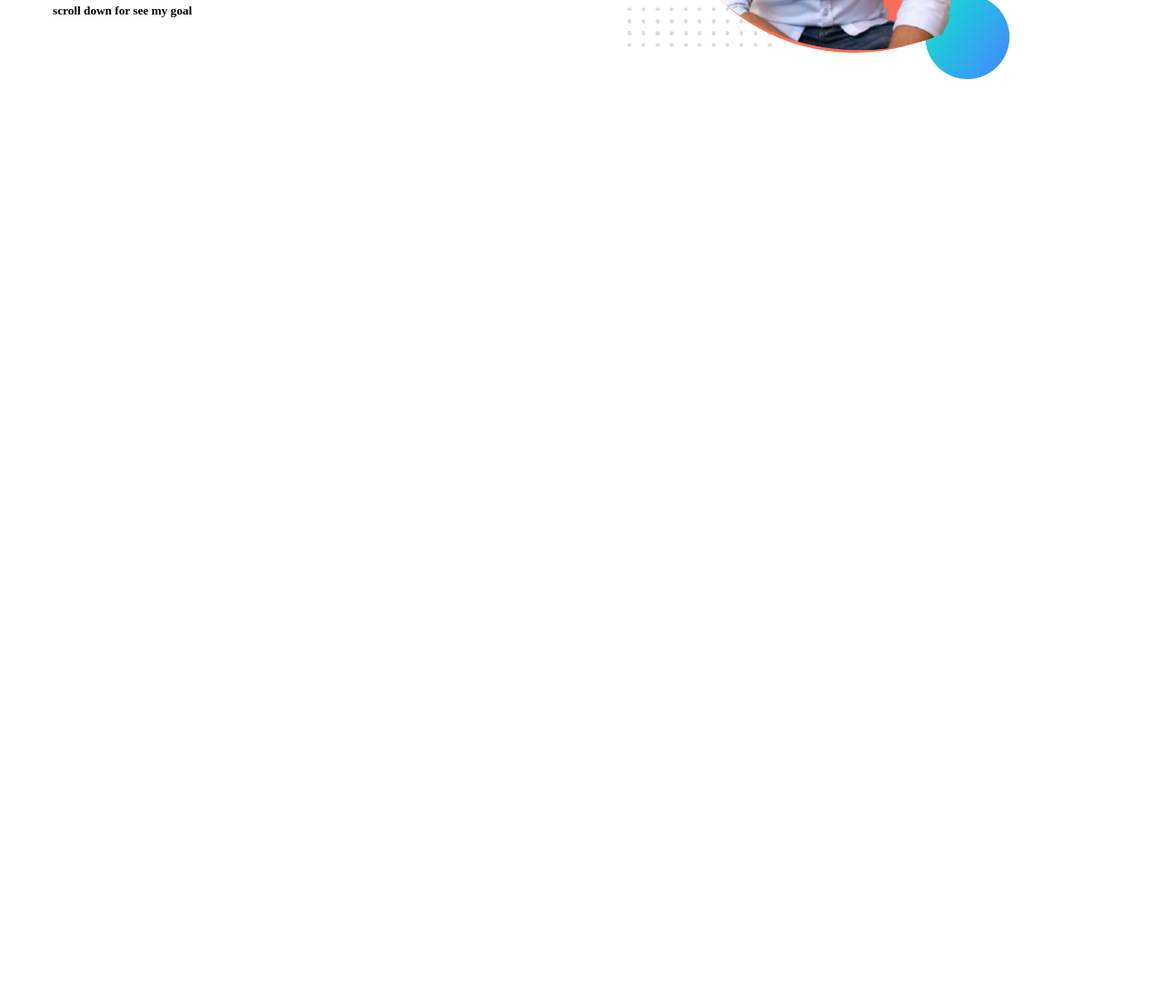
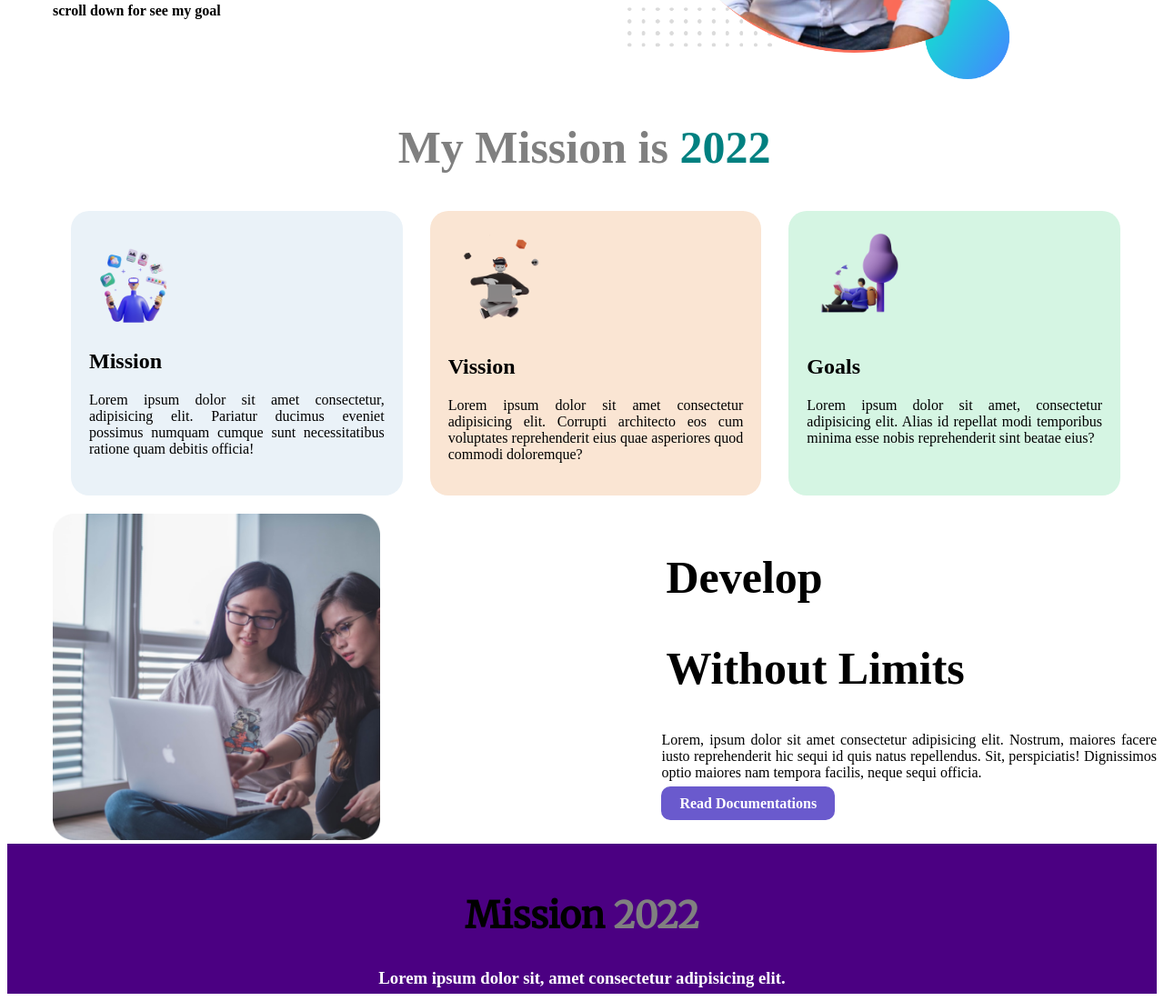
Before and after one commit to hira480/assignment-1, a plain HTML site: page index.html in a window 1280 px wide. Shown: the part 383-1484 px from the top of the page at 91% size. Before the commit the page ends 800 px from the top, so only its background shows below. Drawn offline with Linux system fonts and the light colour scheme; a web font is replaced by a local one.

Commit message:
second part

```diff
--- a/index.html
+++ b/index.html
@@ -15,8 +15,11 @@
 <body>
     <section class="part-1">
         <div class="half-width">
-            <h1>Stay Focused on</h1>
-            <h1 class="color-1">Mission 2022</h1>
+            <div class="special-font left-border">
+                <h1>Stay Focused on</h1>
+                <h1 class="color-1">Mission 2022</h1>
+            </div>
+
             <p>2022 will be a challenging year for me. I want to do something for change my life. I will be focused on
                 my
                 work
@@ -24,13 +27,57 @@
                 success. So
                 there is no other options except Hardwork.</p>
             <a class="link-button" target="_blank" href="https://web.facebook.com/mannan.hira.182/">CLICK HERE</a>
-            <h5>scroll down for see my goal</h5>
+            <h4>scroll down for see my goal</h4>
         </div>
         <div class="half-width top-button">
             <img src="images/person/hira.png" alt="">
         </div>
     </section>
+    <section>
+        <h1 class="mission"><span class="color-2">My Mission is</span> <span class="color-1">2022</span></h1>
+        <div class="part-1 illustrator-mom">
+            <div class="illustrator card-1">
+                <img src="images/illustrators/illustrator-1.png" alt="">
+                <h2>Mission</h2>
+                <p>Lorem ipsum dolor sit amet consectetur, adipisicing elit. Pariatur ducimus eveniet possimus numquam
+                    cumque sunt necessitatibus ratione quam debitis officia!</p>
+            </div>
+            <div class="illustrator card-2">
+                <img src="images/illustrators/illustrator-2.png" alt="">
+                <h2>Vission</h2>
+                <p>Lorem ipsum dolor sit amet consectetur adipisicing elit. Corrupti architecto eos cum voluptates
+                    reprehenderit eius quae asperiores quod commodi doloremque?</p>
+            </div>
+            <div class="illustrator card-3">
+                <img src="images/illustrators/illustrator-3.png" alt="">
+                <h2>Goals</h2>
+                <p>Lorem ipsum dolor sit amet, consectetur adipisicing elit. Alias id repellat modi temporibus minima
+                    esse nobis reprehenderit sint beatae eius?</p>
+            </div>
+        </div>
 
+    </section>
+    <section class="part-1">
+        <div id="coding">
+            <img class="half-width" src="images/pictures/coding.png" alt="">
+        </div>
+        <div class="developer">
+            <h1>Develop</h1>
+            <h1>Without Limits</h1>
+            <p>Lorem, ipsum dolor sit amet consectetur adipisicing elit. Nostrum, maiores facere iusto reprehenderit hic
+                sequi id quis natus repellendus. Sit, perspiciatis! Dignissimos optio maiores nam tempora facilis, neque
+                sequi officia.</p>
+            <a class="link-button" target="_blank" href="https://hira480.github.io/developer-portfolio/">Read
+                Documentations</a>
+        </div>
+    </section>
+
+    <footer>
+        <h2 class="special-font">Mission <span class="color-2">2022</span></h2>
+        <h3>Lorem ipsum dolor sit, amet consectetur adipisicing elit.</h3>
+
+
+    </footer>
 
 </body>
 
--- a/style.css
+++ b/style.css
@@ -1,11 +1,24 @@
+.special-font{
+    font-family: 'Merriweather', serif;
+}
 h1{
-    font-family: 'Merriweather', serif;
+
     font-size: 50px;
     margin-left: 5px solid teal;
     padding-left: 5px;
 }
+.left-border{
+    border-left: 5px solid tomato;
+    border-radius: 5px;
+}
+p{
+    text-align: justify;
+}
 .color-1{
     color: teal;
+}
+.color-2{
+    color: gray;
 }
 .part-1{
     display: flex;
@@ -25,5 +38,49 @@ h1{
     border-radius: 10px;
     font-weight: 700;
     color: white;
+}
+.mission{
+    text-align: center;
+}
+.illustrator-mom{
+    margin: 20px 40px;
+}
+.illustrator img{
+     width: 35%;
+}
+.illustrator{
+    width: 30%;
+    margin-left: 30px;
+    padding: 20px 20px;
+    border-radius: 20px;
+}
+.card-1{
+    background-color: #EAF2F8;
+}
+.card-2{
+    background-color: #FAE5D3;
+}
+.card-3{
+    background-color: #D5F5E3;
+}
+.developer{
+    width: 100%;
+}
 
+#coding img{
+    padding-right: 20px;
 }
+footer{
+    text-align: center;
+    background-color: indigo;
+    height: 130px;
+    margin: 0;
+    padding-top: 20px;
+    padding-bottom: 15px;
+}
+footer h2{
+    font-size: 40px;
+}
+footer h3{
+    color: white;
+}
```
